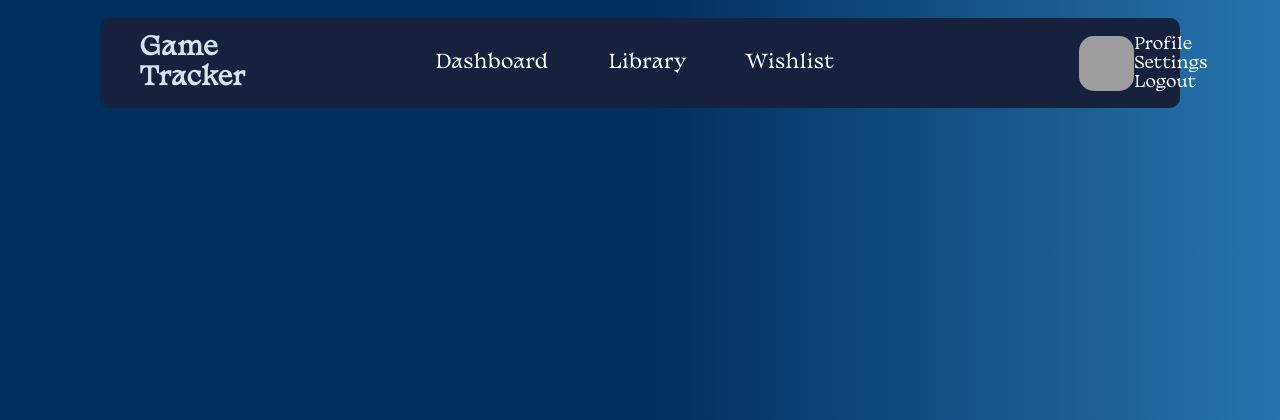
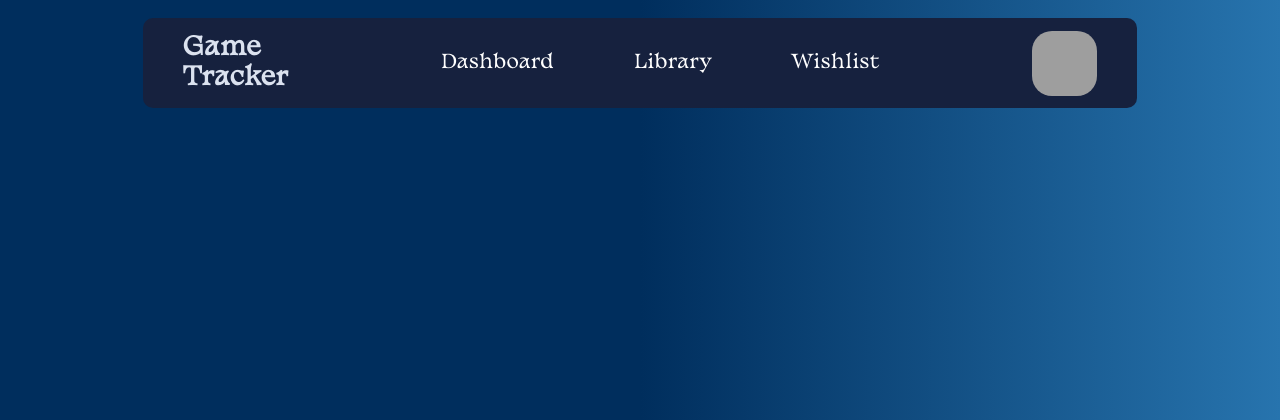
Before and after one commit to IlhamKP/Game-Tracker-Web, a PHP site: page /wishlist.html in a window 1280 px wide. Shown: the top 420 px of the page. Run offline with PHP 8.4, Linux system fonts and the light colour scheme; grey boxes are pictures that could not be loaded.

Commit message:
update tombol profile

```diff
--- a/library.html
+++ b/library.html
@@ -17,8 +17,8 @@
             <a onclick="profile(); return false;"><img src="https://i.pinimg.com/736x/fc/7c/3b/fc7c3b11ed402d81ab8918b9a1304113.jpg" alt="logo"></a>
         </div>
         <div class="box" id="box-option">
-            <a href="#" class="option">Profile</a>
-            <a href="login.html" class="option">Sign Out</a>
+            <a href="#" class="option"><img src="icon/person-profile.png">Profile</a>
+            <a href="login.html" class="option"><img src="icon/logout-profile.png">Sign Out</a>
         </div>
     </div>
         <div class="library">
--- a/wishlist.css
+++ b/wishlist.css
@@ -9,14 +9,15 @@ body{
 
 }
 .heading{
-    width: 1000px;
+    width: auto;
     height: 90px;
-    margin: 10px auto;
+    margin: 10px 135px;
     background-color: #16213E;
     border-radius: 10px;
     display: flex;
     align-items: center;
     padding: 0 40px;
+    justify-content: space-between;
 }
 .heading h1{
     font-size: 25px;
@@ -24,9 +25,7 @@ body{
 }
 .menu{
     display: flex;
-    gap: 60px;
-    margin-left: 190px;
-    margin-right: 245px;
+    gap: 80px;
 }
 
 .menu a{
@@ -40,9 +39,45 @@ body{
 }
 
 .profile img{
-    width: 55px;
-    height: 55px;
-    border-radius: 15px;
+    width: 65px;
+    height: 65px;
+    border-radius: 20px;
     object-fit: cover;
     cursor: pointer;
 }
+.box {
+    font-family: 'Segoe UI', Tahoma, Geneva, Verdana, sans-serif;
+    font-weight: bold;
+    font-size: 14px;
+    width: 200px;
+    background: #0F172A;
+    border: 2px solid #ccc;
+    margin-top: 10px;
+    padding: 10px;
+    border-radius: 10px;
+    display: none;
+    position: absolute;
+    top: 95px;
+    right: 25px;
+}
+.box .option{
+    text-decoration: none;
+    color: #DBE2EF;
+    width: 175px;
+    padding: 10px;
+    align-items: center;
+    display: flex;
+}
+.box a:hover{
+    border-radius: 10px;
+    background-color:#1E293B ;
+}
+.box .option img{
+    width: 20px;
+    height: 20px;
+    /* margin-left: 10px; */
+    margin-right: 4px;
+}
+.box.active{
+    display: block;
+}
--- a/wishlist.html
+++ b/wishlist.html
@@ -22,14 +22,25 @@
         <div class="profile">
             <a onclick="profile(); return false;"><img src="https://i.pinimg.com/736x/fc/7c/3b/fc7c3b11ed402d81ab8918b9a1304113.jpg" alt="logo"></a>
         </div>
-        <div class="box" id="box">
-        <div class="option">Profile</div>
-        <div class="option">Settings</div>
-        <div class="option">Logout</div>
-</div>
+        <div class="box" id="box-option">
+            <a href="#" class="option"><img src="icon/person-profile.png">Profile</a>
+            <a href="login.html" class="option"><img src="icon/logout-profile.png">Sign Out</a>
+        </div>
     </div>
     <div class="wishlist">
         <label></label>
     </div>
+    <script>
+        const menu = document.getElementById("box-option");
+        const button = document.querySelector(".profile");
+        function profile(){
+            menu.classList.toggle("active");
+            }
+        document.addEventListener("click", function(event){
+        if(!menu.contains(event.target) &&!button.contains(event.target)){
+        menu.classList.remove("active");
+        }
+        });
+    </script>
 </body>
 </html>
```
Also changed, not shown: dashboard.css (+48 -21 lines), dashboard.html (+14 -12 lines), library.css (+11 -9 lines).
